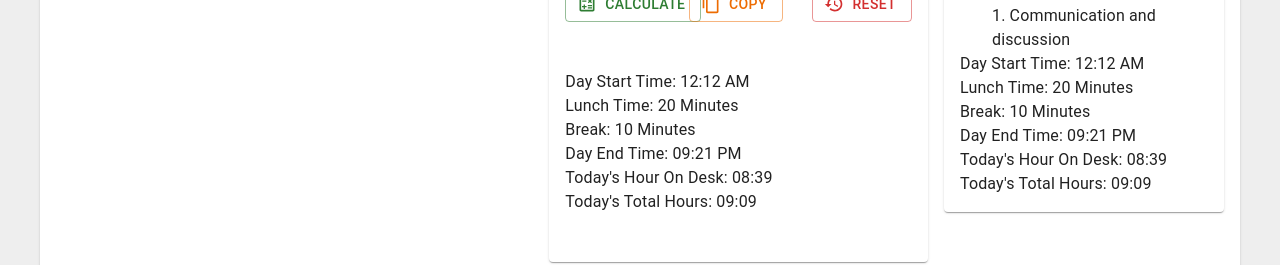
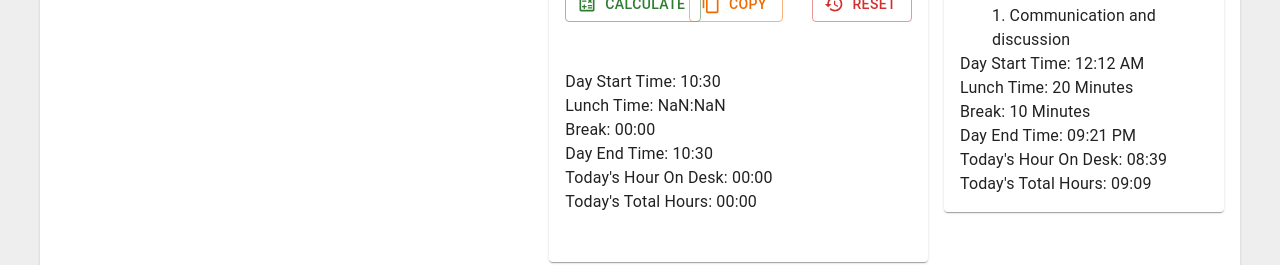
Before and after one commit to sunilFSDeveloper/report-generate, a React (Create React App) app: page / in a window 1280 px wide. Both pictures are taken after typing "10:30", "10:30", "10:30", "Sample", "10:30" into the empty fields and a click on the button "CALCULATE". Shown: the part 505-770 px from the top of the page. Built offline with nearby package versions, Linux system fonts and the light colour scheme.

Commit message:
Added time calculation dynamic

```diff
--- a/src/components/TimeDetailsComponent.tsx
+++ b/src/components/TimeDetailsComponent.tsx
@@ -46,30 +46,47 @@ const TimeDetailsComponent: React.FC = () => {
     setTimeRows(updatedRows);
   }
 
+  const formatTime = (milliseconds: number) => {
+    const hours = Math.floor(milliseconds / (1000 * 60 * 60));
+    const minutes = Math.floor((milliseconds % (1000 * 60 * 60)) / (1000 * 60));
+
+    return `${hours < 10 ? '0' : ''}${hours}:${minutes < 10 ? '0' : ''}${minutes}`;
+  }
+
+  const timeToDateTime = (time: string) => {
+    return new Date(`2022-01-01T${time}`)
+  }
+
   const calculateTime = () => {
-    const startTimeDate = new Date(`2022-01-01T${startTime}`)
-    const endTimeDate = new Date(`2022-01-01T${endTime}`)
-    const lunchStartTimeDate = new Date(`2022-01-01T${lunchStartTime}`)
-    const lunchEndTimeDate = new Date(`2022-01-01T${lunchEndTime}`)
+    const startTimeDate = timeToDateTime(startTime)
+    const endTimeDate = timeToDateTime(endTime)
+    const lunchStartTimeDate = timeToDateTime(lunchStartTime)
+    const lunchEndTimeDate = timeToDateTime(lunchEndTime)
+    let totalBreackTime = 0
+    if (timeRows.length > 0) {
+      timeRows.forEach((timeRow) => {
+        const startBreakTimeDate = timeToDateTime(timeRow.startTime)
+        const endBreakTimeDate = timeToDateTime(timeRow.endTime)
+        const breakTimeString = endBreakTimeDate.getTime() - startBreakTimeDate.getTime()
+        totalBreackTime = totalBreackTime + (timeRow.manualTime ? Number(timeRow.manualTime) * 60 * 1000 : breakTimeString)
+      })
+    }
 
     const lunchTime = lunchEndTimeDate.getTime() - lunchStartTimeDate.getTime()
-    const totalFullTime = endTimeDate.getTime() - startTimeDate.getTime()
+    const totalFullTime = (endTimeDate.getTime() - startTimeDate.getTime()) - totalBreackTime
+    const totalTimeWithoutBreak = (endTimeDate.getTime() - startTimeDate.getTime()) - totalBreackTime
 
     const totalLunchTime = lunchManualTime ? Number(lunchManualTime) * 60 * 1000 : lunchTime
-    const finalTime = totalLunchTime ? totalFullTime - totalLunchTime : totalFullTime
+    const finalTime =totalLunchTime ? totalTimeWithoutBreak - totalLunchTime : totalTimeWithoutBreak
 
-    const hours = Math.floor(finalTime / (1000 * 60 * 60))
-    const minutes = Math.floor((finalTime % (1000 * 60 * 60)) / (1000 * 60))
-
-    console.log(finalTime, `${hours} hours ${minutes} minutes`)
     setTotalReportingTime(
       <>
-        <Typography variant="body1">Day Start Time: 12:12 AM</Typography>
-        <Typography variant="body1">Lunch Time: 20 Minutes</Typography>
-        <Typography variant="body1">Break: 10 Minutes</Typography>
-        <Typography variant="body1">Day End Time: 09:21 PM</Typography>
-        <Typography variant="body1">Today's Hour On Desk: 08:39</Typography>
-        <Typography variant="body1">Today's Total Hours: 09:09</Typography>
+        <Typography variant="body1">Day Start Time: {startTime}</Typography>
+        <Typography variant="body1">Lunch Time: {formatTime(totalLunchTime)}</Typography>
+        <Typography variant="body1">Break: {formatTime(totalBreackTime)}</Typography>
+        <Typography variant="body1">Day End Time: {endTime}</Typography>
+        <Typography variant="body1">Today's Hour On Desk: {formatTime(totalFullTime)}</Typography>
+        <Typography variant="body1">Today's Total Hours: {formatTime(finalTime)}</Typography>
       </>
     )
   }
@@ -261,7 +278,7 @@ const TimeDetailsComponent: React.FC = () => {
               },
             }}
             onChange={(e) => setEndTime(e.target.value)}
-          />
+                      />
         </Grid>
       </Grid>
       <Grid
```
